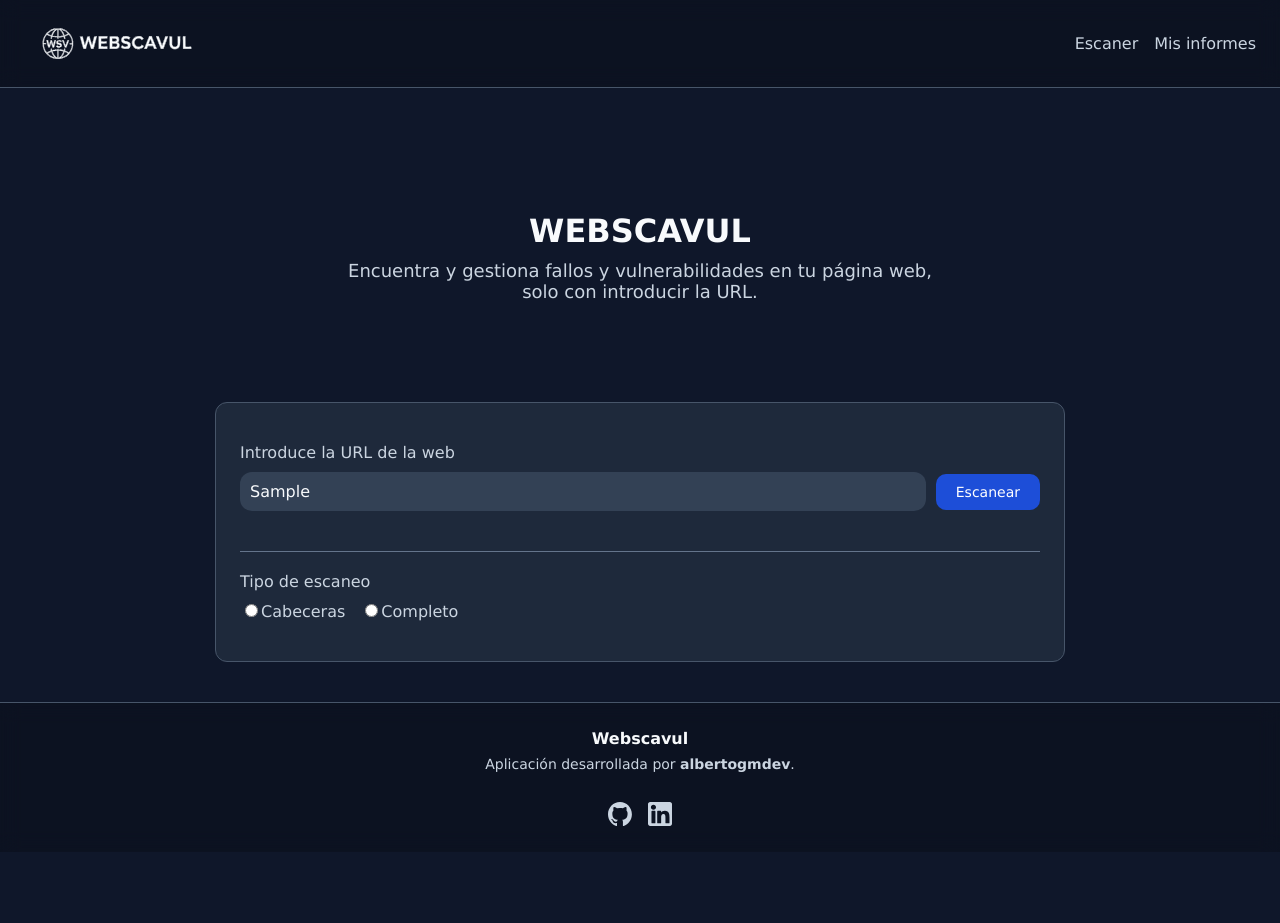
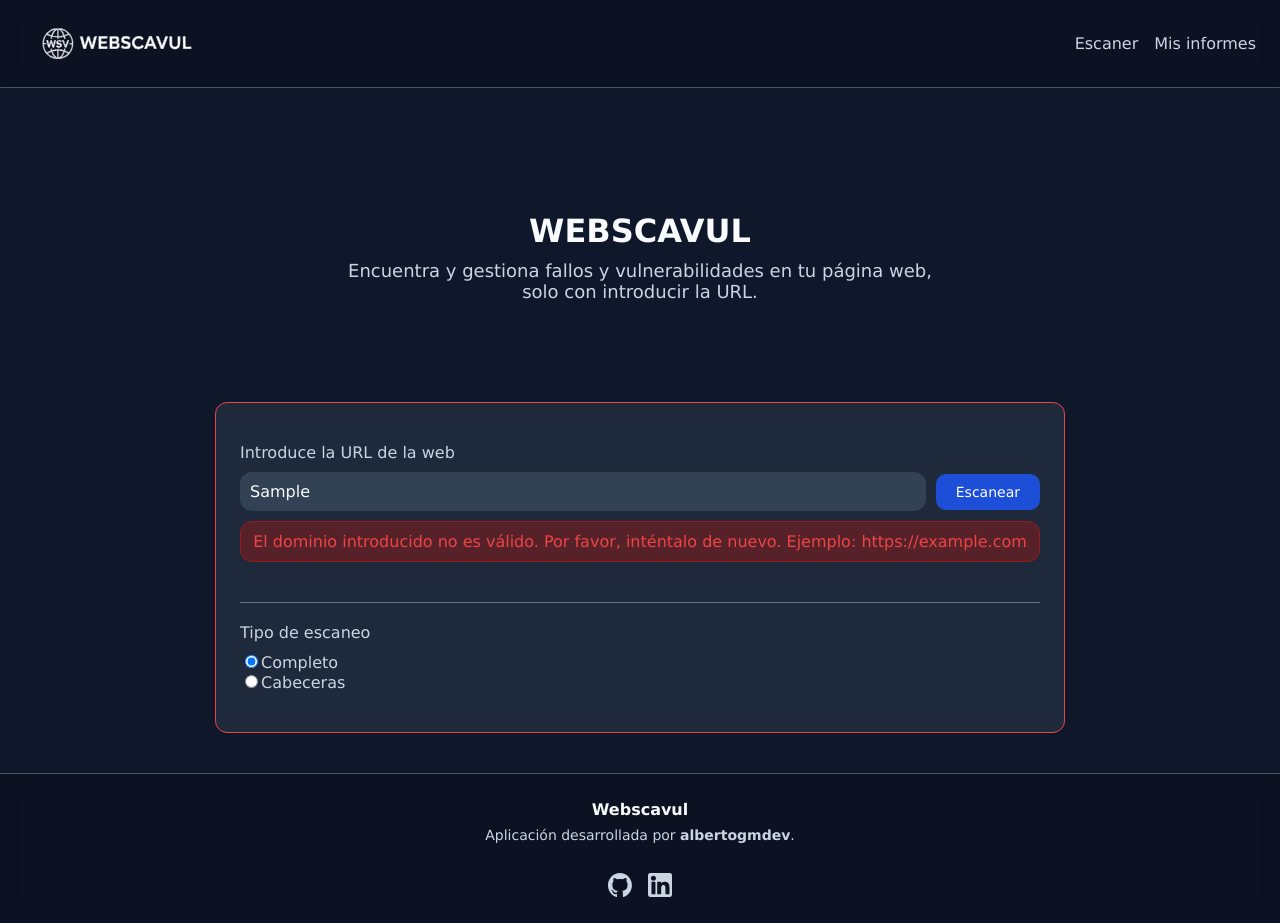
Before and after one commit to albertogmdev/webscavul, a Next.js app in the folder webapp/: page / in a window 1280 px wide. Both pictures are taken after typing "Sample" into the empty fields and a click on the button "Escanear". Before the commit the page ends 852 px from the top, so only its background shows below. Built offline with nearby package versions, Linux system fonts and the light colour scheme; no server answers.

Commit message:
Add error messages in input scanner:

```diff
--- a/webapp/app/layout.js
+++ b/webapp/app/layout.js
@@ -10,7 +10,7 @@ export const metadata = {
 
 export default function RootLayout({ children }) {
   return (
-    <html lang="en">
+    <html lang="en" data-scroll-behavior="smooth">
       <body>
         <Header></Header>
         <>{children}</>
--- a/webapp/components/InputDomain/InputDomain.js
+++ b/webapp/components/InputDomain/InputDomain.js
@@ -2,7 +2,7 @@
 
 import { useState } from 'react'
 
-export default function InputDomain({onSubmitScan}) {
+export default function InputDomain({onSubmitScan, onChangeInput}) {
 	const [domain, setDomain] = useState('')
 
 	const handleSubmit = (event) => {
@@ -11,7 +11,10 @@ export default function InputDomain({onSubmitScan}) {
         if (onSubmitScan) onSubmitScan(domain)
     }
 
-    const handleChange = (event) => { setDomain(event.target.value) }
+    const handleChange = (event) => {
+		if (onChangeInput) onChangeInput()
+		setDomain(event.target.value)
+	}
 
 	return (<>
 		<p className="input-label" htmlFor="domain">Introduce la URL de la web</p>
--- a/webapp/components/ScannerCard/ScannerCard.js
+++ b/webapp/components/ScannerCard/ScannerCard.js
@@ -7,6 +7,8 @@ import InputDomain from "@/components/InputDomain/InputDomain"
 
 export default function ScannerCard() {
 	const [loading, setLoading] = useState(false)
+	const [scanType, setScanType] = useState("full")
+	const [error, setError] = useState(null)
 	const router = useRouter()
 
 	const isValidDomain = (domain) => {
@@ -28,50 +30,65 @@ export default function ScannerCard() {
 
 		try {
 			if (isValidDomain(domain)) {
-				const type = "headers"
-				const response = await createReport(domain, type)
+				const response = await createReport(domain, scanType)
 				if (response.status == 200) {
 					const reportId = response.data.report_id
 					router.push(`/report/${reportId}`)
 				}
 				else {
-					// TODO - Mostrar error
-					console.log("DOMINIO NO VALIDO")
+					setError("Ha ocurrido un error al crear el informe. Por favor, inténtalo de nuevo.")
 					setLoading(false)
 				}
 			}
 			else {
-				// TODO - Mostrar error
-				console.log("DOMINIO NO VALIDO")
+				setError("El dominio introducido no es válido. Por favor, inténtalo de nuevo. Ejemplo: https://example.com")
 				setLoading(false)
 			}
 		}
 		catch (error) {
-			// TODO - Mostrar error
-			console.error("Error creating report:", error)
+			setError("Ha ocurrido un error al crear el informe. Por favor, inténtalo de nuevo.")
 			setLoading(false)
 		}
 	}
 
 	return (
-		<div className="scanner-card">
+		<div className={`scanner-card${error ? " scanner-error" : ""}`}>
 			{loading && (
 				<div className="loading-layout">
 					<div className="spinner"></div>
 					<div className="loading-text ptext">Escaneando dominio...</div>
 				</div>
 			)}
-			<InputDomain onSubmitScan={handleScan} />
+			<InputDomain
+				onSubmitScan={handleScan}
+				onChangeInput={() => {setError(null)}}
+			/>
+			{error &&
+				<p className="error-message">{error}</p>
+			}
 			<div className="scanner-type">
 				<p className="type-title">Tipo de escaneo</p>
 				<div className="type-options">
 					<div className="type-option">
-						<input type="radio" id="headers" name="scan-type" value="headers" />
+						<div className="type-option">
+							<input
+								type="radio"
+								id="full"
+								name="scan-type"
+								value="full"
+								defaultChecked
+								onChange={(e) => {setScanType(e.target.value)}}
+							/>
+							<label htmlFor="full" className="stext">Completo</label>
+						</div>
+						<input
+							type="radio"
+							id="headers"
+							name="scan-type"
+							value="headers"
+							onChange={(e) => {setScanType(e.target.value)}}
+						/>
 						<label htmlFor="headers" className="stext">Cabeceras</label>
-					</div>
-					<div className="type-option">
-						<input type="radio" id="full" name="scan-type" value="full" />
-						<label htmlFor="full" className="stext">Completo</label>
 					</div>
 				</div>
 			</div>
--- a/webapp/styles/components/_scanner-card.scss
+++ b/webapp/styles/components/_scanner-card.scss
@@ -11,7 +11,22 @@
     border-radius: $radius;
     padding: 40px 24px;
     overflow: hidden;
+    transition: border-color 0.3s ease;
     z-index: 1;
+
+    &.scanner-error {
+        border-color: $criticalText;
+
+        .error-message {
+            color: $criticalText;
+            border: 1px solid $criticalBorder;
+            background-color: $criticalBg;
+            padding: 10px;
+            border-radius: $radius;
+            margin-top: 10px;
+            text-align: center;
+        }
+    }
 
     .scanner-type {
         margin-top: 40px;
@@ -34,8 +49,6 @@
             }
         }
     }
-
-    .scanner-others {}
 
     .loading-layout {
         position: absolute;
```
